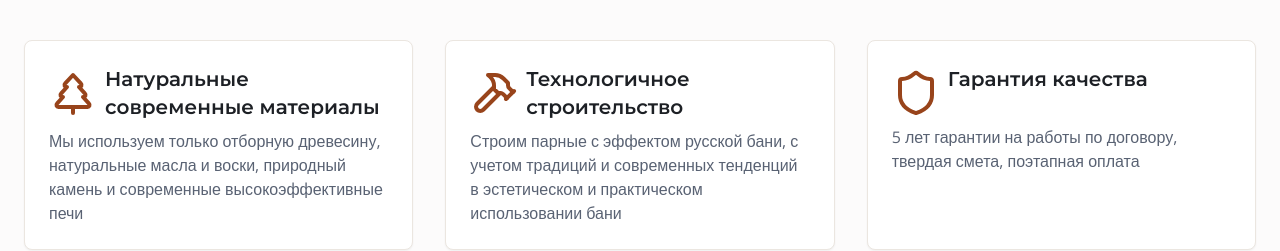
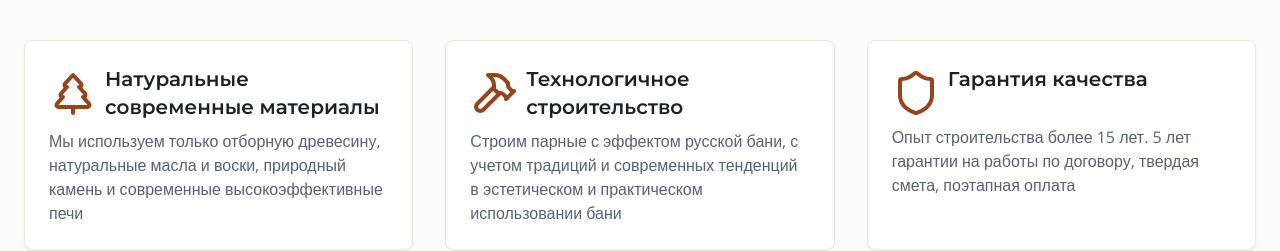
Before and after one commit to pr-poehali-dev/russian-banya-construction, a React (Vite) app: page / in a window 1280 px wide. Shown: the part 840-1091 px from the top of the page. Built offline with nearby package versions, Linux system fonts and the light colour scheme.

Commit message:
feat: добавлен опыт строительства

```diff
--- a/src/pages/Index.tsx
+++ b/src/pages/Index.tsx
@@ -222,7 +222,7 @@ const Index = () => {
             {[
               { icon: "TreePine", title: "Натуральные современные материалы", desc: "Мы используем только отборную древесину, натуральные масла и воски, природный камень и современные высокоэффективные печи" },
               { icon: "Hammer", title: "Технологичное строительство", desc: "Строим парные с эффектом русской бани, с учетом традиций и современных тенденций в эстетическом и практическом использовании бани" },
-              { icon: "Shield", title: "Гарантия качества", desc: "5 лет гарантии на работы по договору, твердая смета, поэтапная оплата" }
+              { icon: "Shield", title: "Гарантия качества", desc: "Опыт строительства более 15 лет. 5 лет гарантии на работы по договору, твердая смета, поэтапная оплата" }
             ].map((item, idx) => (
               <Card key={idx} className="hover:shadow-lg transition-shadow">
                 <CardContent className="pt-6">
```
